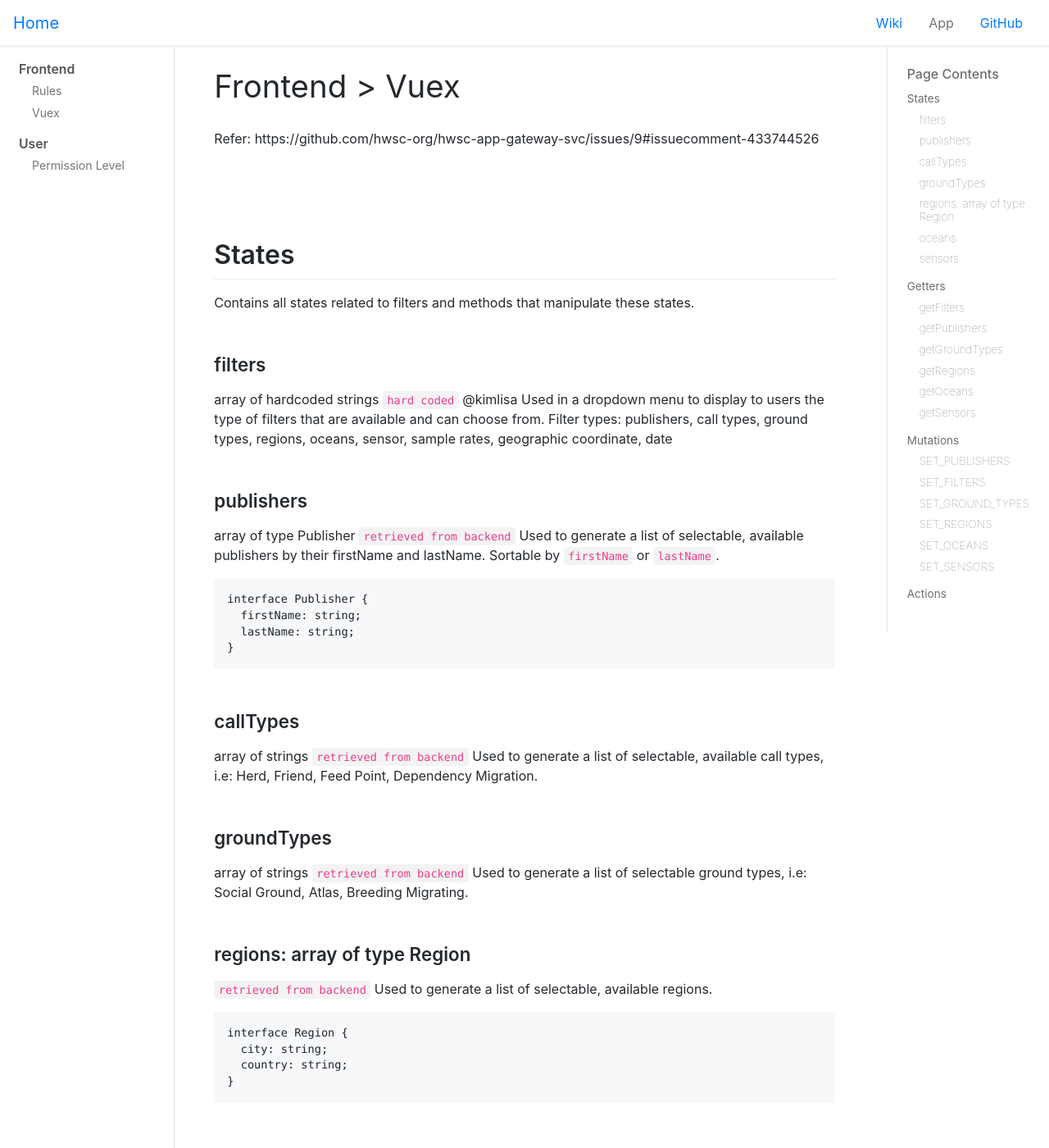
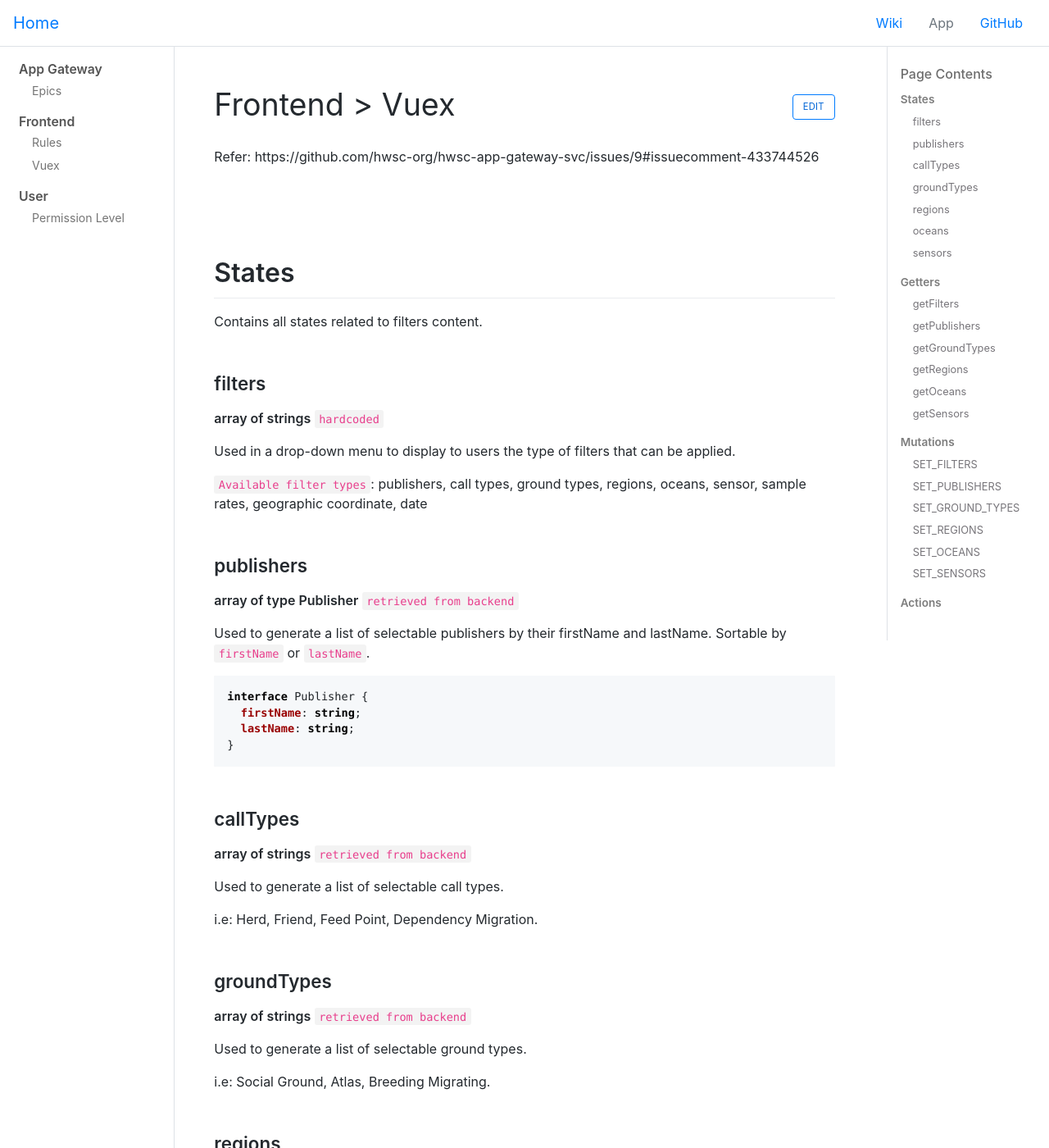
Before and after one commit to hwsc-org/hwsc-org.github.io, a Jekyll site: the page built from wikis/frontend-svc/vuex.md, in a window 1280 px wide and 1400 px high. Shown: the whole window at 82% size. Built offline with Jekyll 4.4.1, drawn with Linux system fonts in a browser that asks for light colours; comment, search, counter and statistics services are not loaded; some of the changed text lies outside the part shown.

Commit message:
Add edit btn, app-gateway directory, and epics.md

````diff
--- a/_layouts/wiki.html
+++ b/_layouts/wiki.html
@@ -16,11 +16,22 @@ layout: default
     </nav>
   </div>
   <div class="px-5 pt-4 markdown-body">
-    <h1 class="hwsc-title">{{ page.title }}</h1>
+    <div class="d-flex align-items-center justify-content-between">
+      <div>
+        <h1 class="hwsc-title">{{ page.title }}</h1>
+      </div>
+      <div class="d-none d-lg-block">
+        <a
+          href="https://github.com/hwsc-org/hwsc-org.github.io/blob/master/wikis/{{ page.directory }}/{{ page.filename }}"
+          target="_blank"
+          class="btn btn-primary hwsc-edit-btn"
+        >EDIT</a>
+      </div>
+    </div>
     {{ content }}
   </div>
   <div class="d-none d-xl-block col-md-2 sticky-top hwsc-sidebar">
-    <div class="border-left pl-4 pr-1 py-4">
+    <div class="border-left pl-3 pr-1 py-4">
       <h6 class="toc-header">Page Contents</h6>
       {% include toc.html html=content class="toc border-left sticky-top" item_class="toc-item" h_min=2 h_max=3 %}
     </div>
--- a/css/github-markdown-override.css
+++ b/css/github-markdown-override.css
@@ -25,7 +25,7 @@
 
 .markdown-body {
     box-sizing: border-box;
-    min-width: 200px;
+    width: 100%;
     max-width: 980px;
     margin: 0 auto;
     padding: 35px 35px 120px 35px;
--- a/css/main.css
+++ b/css/main.css
@@ -1,7 +1,7 @@
 ul.toc {
     padding-left: 0;
-    font-size: .85rem;
-    font-weight: lighter;
+    font-size: .8rem;
+    font-weight: 400;
     margin-bottom: 0;
 }
 
@@ -10,8 +10,9 @@ ul.toc > li.toc-item {
 }
 
 ul.toc > li.toc-item > a {
-    font-weight: 400;
-    color: #6d6d6d;
+    font-weight: 600;
+    color: #7d7d7d;
+    font-size: .85rem;
 }
 
 ul.toc ul {
@@ -26,7 +27,7 @@ ul.toc a {
     color: #77757a;
     display: inline-block;
     line-height: 1.15em;
-    padding: 5px 0;
+    padding: 6px 0;
 }
 
 .hwsc-sidebar {
@@ -46,8 +47,13 @@ ul.toc a {
 
 h1.hwsc-title {
     border-bottom: none !important;
-    font-size: 2.4em;
+    font-size: 2.35em;
     font-weight: 400;
+}
+
+.hwsc-edit-btn {
+    font-size: .7em;
+    letter-spacing: .02em;
 }
 
 header.d-flex.justify-content-between.sticky-top.px-3.py-2.border-bottom.bg-white {
--- a/js/main.js
+++ b/js/main.js
@@ -6,7 +6,7 @@ $(document).ready(function() {
   // all wikis for Front End Service Directory
   const FRONT_SVC_PATH = '/wikis/frontend-svc/';
   const frontSvcRoutes = new Map(Object.entries({
-    // ORDER MATTERS
+    // ORDER MATTERS, also replace .md extension to .html
     Rules: `${FRONT_SVC_PATH}rules.html`,
     Vuex: `${FRONT_SVC_PATH}vuex.html`,
   }));
@@ -14,12 +14,20 @@ $(document).ready(function() {
   // all wikis for User Service Directory
   const USER_SVC_PATH = '/wikis/user-svc/';
   const userSvcRoutes = new Map(Object.entries({
-    // ORDER MATTERS
+    // ORDER MATTERS, also replace .md extension to .html
     'Permission Level': `${USER_SVC_PATH}perm_level.html`,
+  }));
+
+  // all wikis for App Gateway Directory
+  const APP_GATEWAY_PATH = '/wikis/app-gateway/';
+  const appGatewayRoutes = new Map(Object.entries({
+    // ORDER MATTERS, also replace .md extension to .html
+    'Epics': `${APP_GATEWAY_PATH}epics.html`
   }));
 
   // menu to parse (ORDER MATTERS)
   const sideMenuMap = new Map([
+    ['App Gateway', appGatewayRoutes],
     ['Frontend', frontSvcRoutes],
     ['User', userSvcRoutes],
   ]);
--- a/wikis/frontend-svc/vuex.md
+++ b/wikis/frontend-svc/vuex.md
@@ -1,28 +1,33 @@
 ---
 layout: wiki
+directory: frontend-svc
+filename: vuex.md
 title: Frontend > Vuex
 redirect_from:
   - "/wikis/frontend-svc/"
-  - "/wikis/"
 ---
 Refer: https://github.com/hwsc-org/hwsc-app-gateway-svc/issues/9#issuecomment-433744526
 
 ## States
-Contains all states related to filters and methods that manipulate these states.
+Contains all states related to filters content.
 
 ### filters
-array of hardcoded strings
-`hard coded`
-@kimlisa
-Used in a dropdown menu to display to users the type of filters that are available and can choose from.
-Filter types:  publishers, call types,  ground types, regions, oceans, sensor, sample rates, geographic coordinate, date
+**array of strings** `hardcoded`
+
+Used in a drop-down menu to display to users the type of filters that
+can be applied.
+
+`Available filter types`: publishers, call types, ground types, regions,
+oceans, sensor, sample rates, geographic coordinate, date
 
 
 ### publishers
-array of type Publisher
-`retrieved from backend`
-Used to generate a list of selectable, available publishers by their firstName and lastName. Sortable by `firstName` or `lastName`.
-```
+**array of type Publisher** `retrieved from backend`
+
+Used to generate a list of selectable publishers by their
+firstName and lastName. Sortable by `firstName` or `lastName`.
+
+```ts
 interface Publisher {
   firstName: string;
   lastName: string;
@@ -30,19 +35,25 @@ interface Publisher {
 ```
 
 ### callTypes
-array of strings
-`retrieved from backend`
-Used to generate a list of selectable, available call types, i.e: Herd, Friend, Feed Point, Dependency Migration.
+**array of strings** `retrieved from backend`
+
+Used to generate a list of selectable call types.
+
+i.e: Herd, Friend, Feed Point, Dependency Migration.
 
 ### groundTypes
-array of strings
-`retrieved from backend`
-Used to generate a list of selectable ground types, i.e: Social Ground, Atlas, Breeding Migrating.
+**array of strings** `retrieved from backend`
 
-### regions: array of type Region
-`retrieved from backend`
-Used to generate a list of selectable, available regions.
-```
+Used to generate a list of selectable ground types.
+
+i.e: Social Ground, Atlas, Breeding Migrating.
+
+### regions
+**array of type Region** `retrieved from backend`
+
+Used to generate a list of selectable regions.
+
+```ts
 interface Region {
   city: string;
   country: string;
@@ -50,16 +61,18 @@ interface Region {
 ```
 
 ### oceans
-array of strings
-`hard coded`
+**array of strings** `hard coded`
+
 Used to generate a list of selectable oceans.
 
-Oceans: Pacific, Atlantic, Indian, Southern, and Arctic.
+`Oceans`: Pacific, Atlantic, Indian, Southern, and Arctic.
 
 ### sensors
-array of type Sensor
-`retrieved from backend`
-Used to generate a list of selectable, available sensor by their `tag` and `name`. Sortable by `tag` or `name`.
+**array of type Sensor** `retrieved from backend`
+
+Used to generate a list of selectable sensors by their `tag` and `name`.
+Sortable by `tag` or `name`.
+
 ```
 interface Sensor {
   tag: string;
@@ -77,16 +90,20 @@ interface Sensor {
 
 
 ## Mutations
+### SET_FILTERS
+Sets state.filters to payload
+
+Payload is a list of
+
 ### SET_PUBLISHERS
-```html
-<script src="https://code.jquery.com/jquery-3.3.1.slim.min.js" integrity="sha384-q8i/X+965DzO0rT7abK41JStQIAqVgRVzpbzo5smXKp4YfRvH+8abtTE1Pi6jizo" crossorigin="anonymous"></script>
-<script src="https://cdnjs.cloudflare.com/ajax/libs/popper.js/1.14.7/umd/popper.min.js" integrity="sha384-UO2eT0CpHqdSJQ6hJty5KVphtPhzWj9WO1clHTMGa3JDZwrnQq4sF86dIHNDz0W1" crossorigin="anonymous"></script>
-<script src="https://stackpath.bootstrapcdn.com/bootstrap/4.3.1/js/bootstrap.min.js" integrity="sha384-JjSmVgyd0p3pXB1rRibZUAYoIIy6OrQ6VrjIEaFf/nJGzIxFDsf4x0xIM+B07jRM" crossorigin="anonymous"></script>
-```
+Sets state.publishers to payload
 
-### SET_FILTERS
 ### SET_GROUND_TYPES
+Sets state.groundTypes to payload
+
 ### SET_REGIONS
+Sets state.regions to payload
+
 ### SET_OCEANS
 ### SET_SENSORS
 
````
Also changed, not shown: wikis/app-gateway/epics.md (added, +40 -0 lines), README.md.
